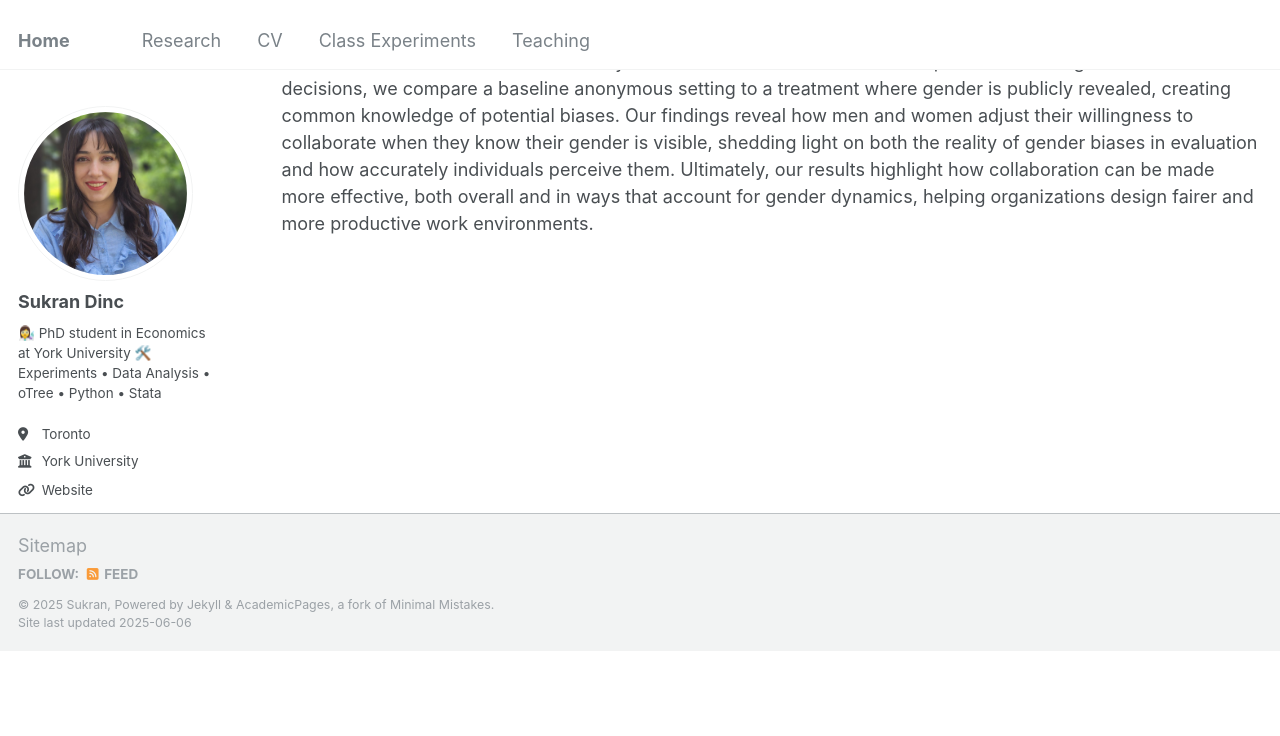
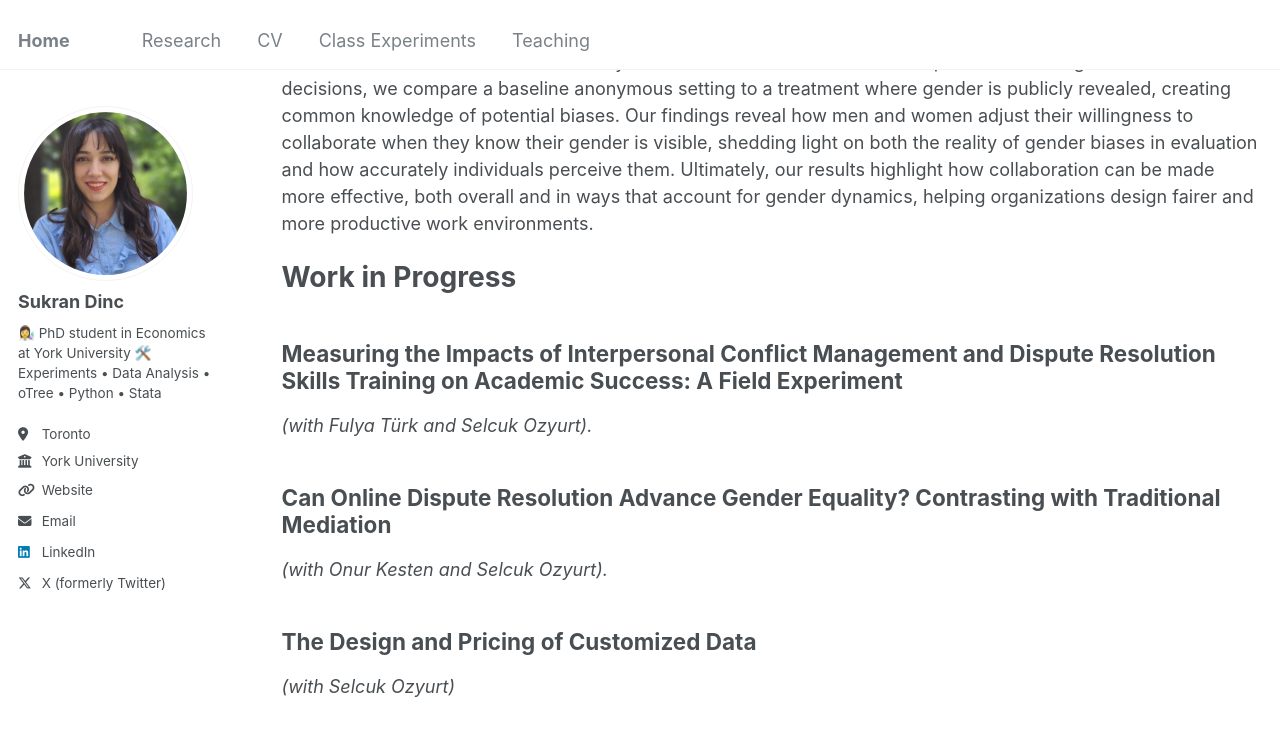
Before and after one commit to sukrandinc/sukrandinc.github.io, a Jekyll site: the page built from _pages/publications.html, in a window 1280 px wide and 900 px high, scrolled down 409 px. Shown: the top 736 px of the window. Built offline with Jekyll 4.4.1, drawn with Linux system fonts in a browser that asks for light colours; before the commit the page ends 1060 px from its top, so only the background shows below that.

Commit message:
Update publications.html

```diff
--- a/_pages/publications.html
+++ b/_pages/publications.html
@@ -26,4 +26,15 @@ author_profile: true
         and in ways that account for gender dynamics, helping organizations design fairer and more
         productive work environments.
     </p>
+
+<h1>Work in Progress</h1>
+     <h2>Measuring the Impacts of Interpersonal Conflict Management and Dispute Resolution Skills Training on
+Academic Success: A Field Experiment</h2>
+    <p><em>(with Fulya Türk and Selcuk Ozyurt).</em></p>
+      <h2>Can Online Dispute Resolution Advance Gender Equality? Contrasting with Traditional Mediation</h2>
+    <p><em> (with Onur Kesten and Selcuk Ozyurt).</em></p>
+ <h2>The Design and Pricing of Customized Data</h2>
+    <p><em>
+ (with Selcuk Ozyurt)</em></p>
+
 </body>
```
